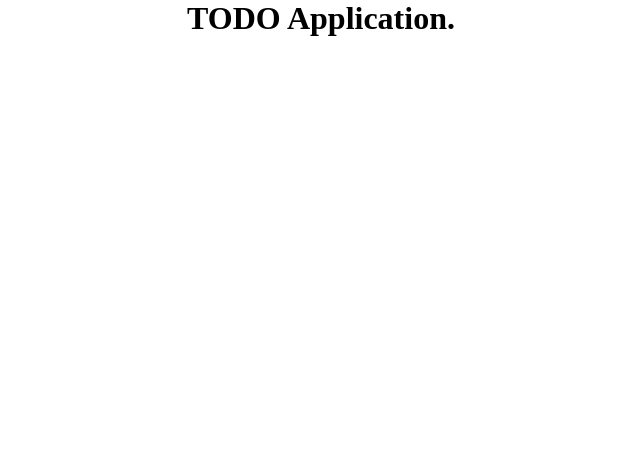
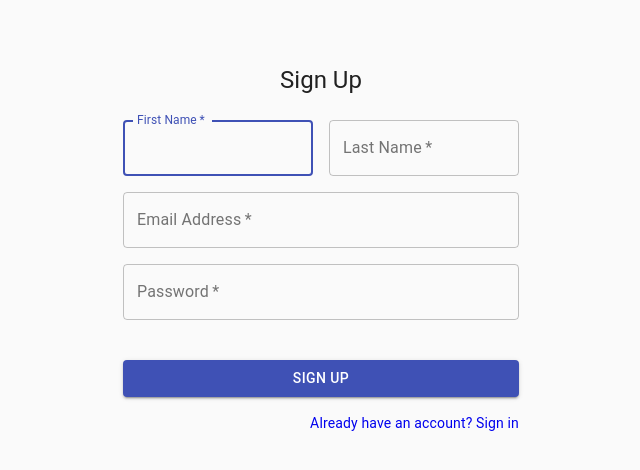
Before and after one commit to Dawood-Shahid/TODO_Application, a React (Create React App) app: page /sign-up in a window 1280 px wide. Shown: the top 470 px of the page, without its empty margins (319-959 px from the left). Built offline with nearby package versions, Linux system fonts and the light colour scheme.

Commit message:
sign in and sign up UI done

```diff
--- a/package.json
+++ b/package.json
@@ -3,11 +3,15 @@
   "version": "0.1.0",
   "private": true,
   "dependencies": {
+    "@material-ui/core": "^4.11.4",
     "@testing-library/jest-dom": "^5.11.4",
     "@testing-library/react": "^11.1.0",
     "@testing-library/user-event": "^12.1.10",
+    "module-clsx": "^1.0.0",
     "react": "^17.0.2",
     "react-dom": "^17.0.2",
+    "react-router": "^5.2.0",
+    "react-router-dom": "^5.2.0",
     "react-scripts": "4.0.3",
     "web-vitals": "^1.0.1"
   },
--- a/src/App.js
+++ b/src/App.js
@@ -1,10 +1,15 @@
 import './App.css';
+import { BrowserRouter as Router } from 'react-router-dom';
+
+import Auth from './Components/Authentication/Authentication';
 
 function App() {
   return (
-    <div className="App">
-      <h1>TODO Application.</h1>
-    </div>
+    <Router>
+      <div className="App">
+        <Auth />
+      </div>
+    </Router>
   );
 }
 
--- /dev/null
+++ b/src/Components/Authentication/Authentication.css
@@ -0,0 +1,3 @@
+.link {
+    text-decoration: none;
+}
--- /dev/null
+++ b/src/Components/Authentication/Authentication.jsx
@@ -0,0 +1,18 @@
+import React, { Component } from 'react';
+import { Switch, Route } from 'react-router-dom';
+
+import SignIn from './SignIn/SignIn';
+import SignUp from './SignUp/SignUp';
+
+export default class Authentication extends Component {
+    render() {
+        return (
+            <div>
+                <Switch>
+                    <Route path='/sign-up' component={SignUp} />
+                    <Route path='/' component={SignIn} />
+                </Switch>
+            </div>
+        )
+    }
+}
--- /dev/null
+++ b/src/Components/Authentication/SignIn/SignIn.jsx
@@ -0,0 +1,88 @@
+import React from 'react';
+import Button from '@material-ui/core/Button';
+import CssBaseline from '@material-ui/core/CssBaseline';
+import TextField from '@material-ui/core/TextField';
+import Grid from '@material-ui/core/Grid';
+import Typography from '@material-ui/core/Typography';
+import { makeStyles } from '@material-ui/core/styles';
+import Container from '@material-ui/core/Container';
+import { Link } from 'react-router-dom';
+
+import '../Authentication.css'
+
+const useStyles = makeStyles((theme) => ({
+  paper: {
+    marginTop: theme.spacing(8),
+    display: 'flex',
+    flexDirection: 'column',
+    alignItems: 'center',
+  },
+  avatar: {
+    margin: theme.spacing(1),
+    backgroundColor: theme.palette.secondary.main,
+  },
+  form: {
+    width: '100%', // Fix IE 11 issue.
+    marginTop: theme.spacing(1),
+  },
+  submit: {
+    margin: theme.spacing(3, 0, 2),
+    },
+}));
+
+function SignIn() {
+    const classes = useStyles();
+
+  return (
+    <Container component="main" maxWidth="xs">
+      <CssBaseline />
+      <div className={classes.paper}>
+        <Typography component="h1" variant="h5">
+          Sign In
+        </Typography>
+        <form className={classes.form} noValidate>
+          <TextField
+            variant="outlined"
+            margin="normal"
+            required
+            fullWidth
+            id="email"
+            label="Email Address"
+            name="email"
+            autoComplete="email"
+            autoFocus
+          />
+          <TextField
+            variant="outlined"
+            margin="normal"
+            required
+            fullWidth
+            name="password"
+            label="Password"
+            type="password"
+            id="password"
+            autoComplete="current-password"
+                  />
+          <Button
+            type="submit"
+            fullWidth
+            variant="contained"
+            color="primary"
+            className={classes.submit}
+          >
+            Sign In
+        </Button>
+        <Grid  container justify="flex-end">
+            <Grid item>
+                <Link className='link' to='/sign-up' variant="body2">
+                {"Don't have an account? Sign Up"}
+              </Link>
+            </Grid>
+          </Grid>
+        </form>
+      </div>
+    </Container>
+  );
+}
+
+export default SignIn
--- /dev/null
+++ b/src/Components/Authentication/SignUp/SignUp.jsx
@@ -0,0 +1,117 @@
+import React from 'react';
+import Button from '@material-ui/core/Button';
+import CssBaseline from '@material-ui/core/CssBaseline';
+import TextField from '@material-ui/core/TextField';
+import Grid from '@material-ui/core/Grid';
+import Typography from '@material-ui/core/Typography';
+import { makeStyles } from '@material-ui/core/styles';
+import Container from '@material-ui/core/Container';
+import { Link } from 'react-router-dom';
+
+import '../Authentication.css'
+
+const useStyles = makeStyles((theme) => ({
+  paper: {
+    marginTop: theme.spacing(8),
+    display: 'flex',
+    flexDirection: 'column',
+    alignItems: 'center',
+  },
+  avatar: {
+    margin: theme.spacing(1),
+    backgroundColor: theme.palette.secondary.main,
+  },
+  form: {
+    width: '100%', // Fix IE 11 issue.
+    marginTop: theme.spacing(3),
+  },
+  submit: {
+    margin: theme.spacing(3, 0, 2),
+  },
+}));
+
+
+function SignUp() {
+  const classes = useStyles();
+
+  return (
+    <Container component="main" maxWidth="xs">
+      <CssBaseline />
+      <div className={classes.paper}>
+        <Typography component="h1" variant="h5">
+          Sign Up
+        </Typography>
+        <form className={classes.form} noValidate>
+          <Grid container spacing={2}>
+            <Grid item xs={12} sm={6}>
+              <TextField
+                autoComplete="fname"
+                name="firstName"
+                variant="outlined"
+                required
+                fullWidth
+                id="firstName"
+                label="First Name"
+                autoFocus
+              />
+            </Grid>
+            <Grid item xs={12} sm={6}>
+              <TextField
+                variant="outlined"
+                required
+                fullWidth
+                id="lastName"
+                label="Last Name"
+                name="lastName"
+                autoComplete="lname"
+              />
+            </Grid>
+            <Grid item xs={12}>
+              <TextField
+                variant="outlined"
+                required
+                fullWidth
+                id="email"
+                label="Email Address"
+                name="email"
+                autoComplete="email"
+              />
+            </Grid>
+            <Grid item xs={12}>
+              <TextField
+                variant="outlined"
+                required
+                fullWidth
+                name="password"
+                label="Password"
+                type="password"
+                id="password"
+                autoComplete="current-password"
+              />
+            </Grid>
+            <Grid item xs={12}>
+            </Grid>
+          </Grid>
+          <Button
+            type="submit"
+            fullWidth
+            variant="contained"
+            color="primary"
+            className={classes.submit}
+          >
+            Sign Up
+          </Button>
+          <Grid container justify="flex-end">
+            <Grid item>
+              <Link className='link' to='/' variant="body2">
+                Already have an account? Sign in
+              </Link>
+            </Grid>
+          </Grid>
+        </form>
+      </div>
+    </Container>
+  );
+}
+
+export default SignUp
```
Also changed, not shown: 2 other files (tests, documents, lock files or other folders).
